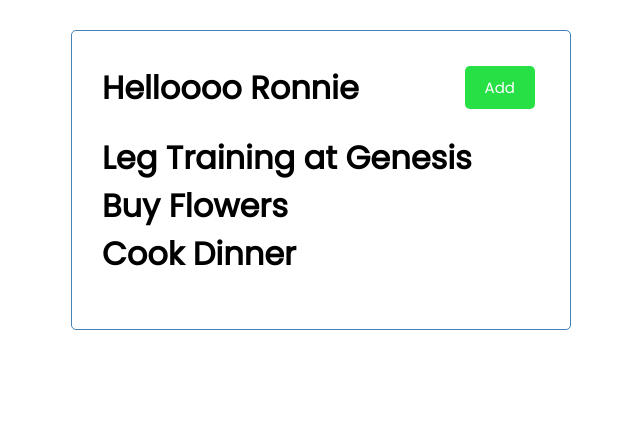
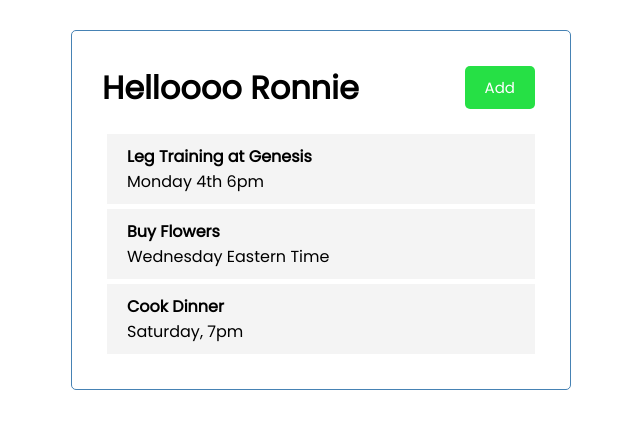
Before and after one commit to BlissfulCoda/React-task-tracker, a React (Create React App) app: page / in a window 1280 px wide. Shown: the top 428 px of the page, without its empty margins (319-959 px from the left). Built offline with nearby package versions, Linux system fonts and the light colour scheme.

Commit message:
added a Task component to handle individual tasks

```diff
--- /dev/null
+++ b/src/components/Task.js
@@ -0,0 +1,10 @@
+const Task = ({ task }) => {
+    return (
+        <div class="task">
+            <h4>{task.text}</h4>
+            <p>{task.day}</p>
+        </div>
+    )
+}
+
+export default Task
--- a/src/components/Tasks.js
+++ b/src/components/Tasks.js
@@ -1,11 +1,13 @@
-const Task = ({ tasks}) => {
+import Task from './Task';
+
+const Tasks = ({ tasks }) => {
   return (
     <>
       {tasks.map(task => (
-        <h1 key={task.id}>{task.text}</h1>
+        <Task key={task.id} task={task}/>
       ))}
     </>
   );
 };
 
-export default Task;
+export default Tasks;
```
Also changed, not shown: 1 other file (tests, documents, lock files or other folders).
